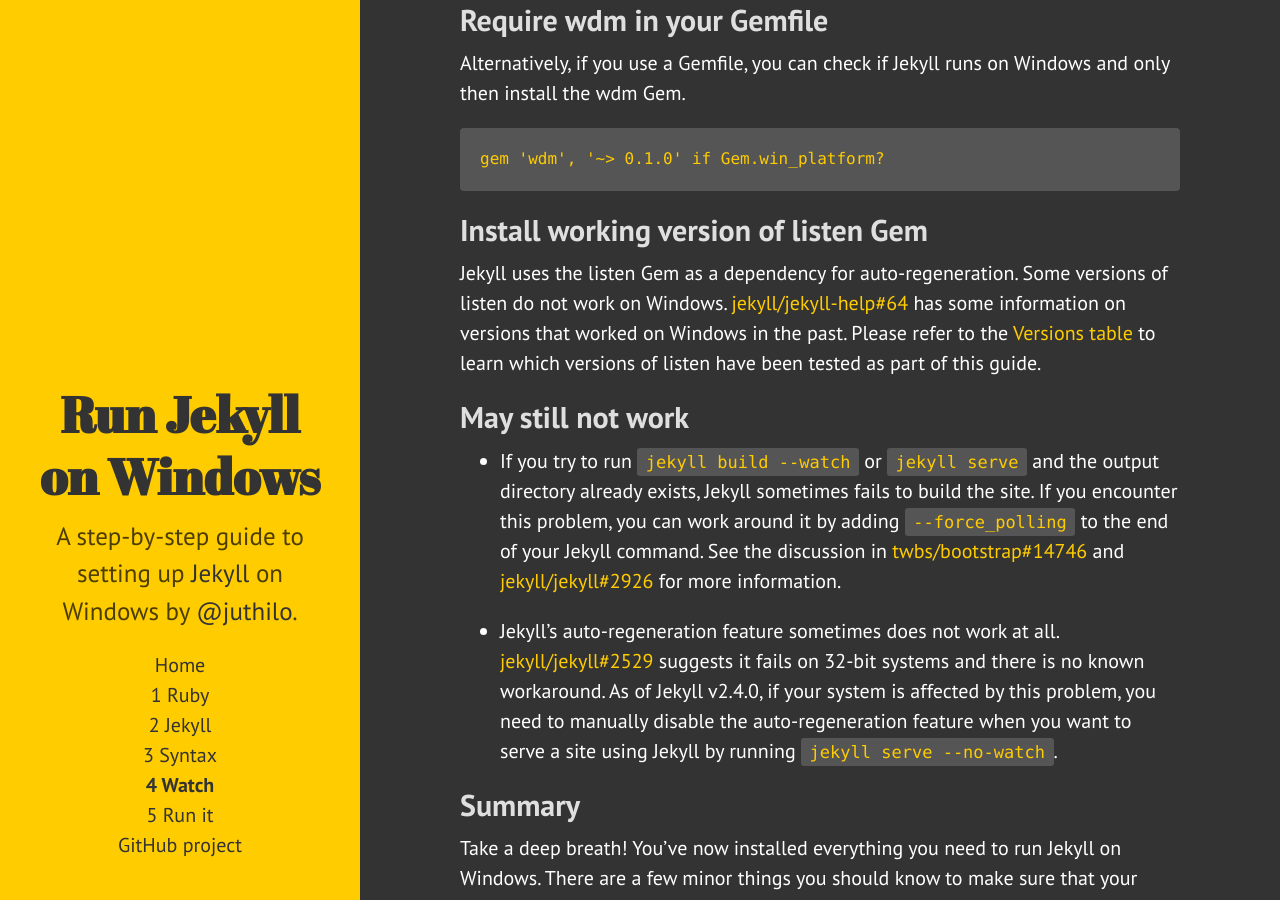
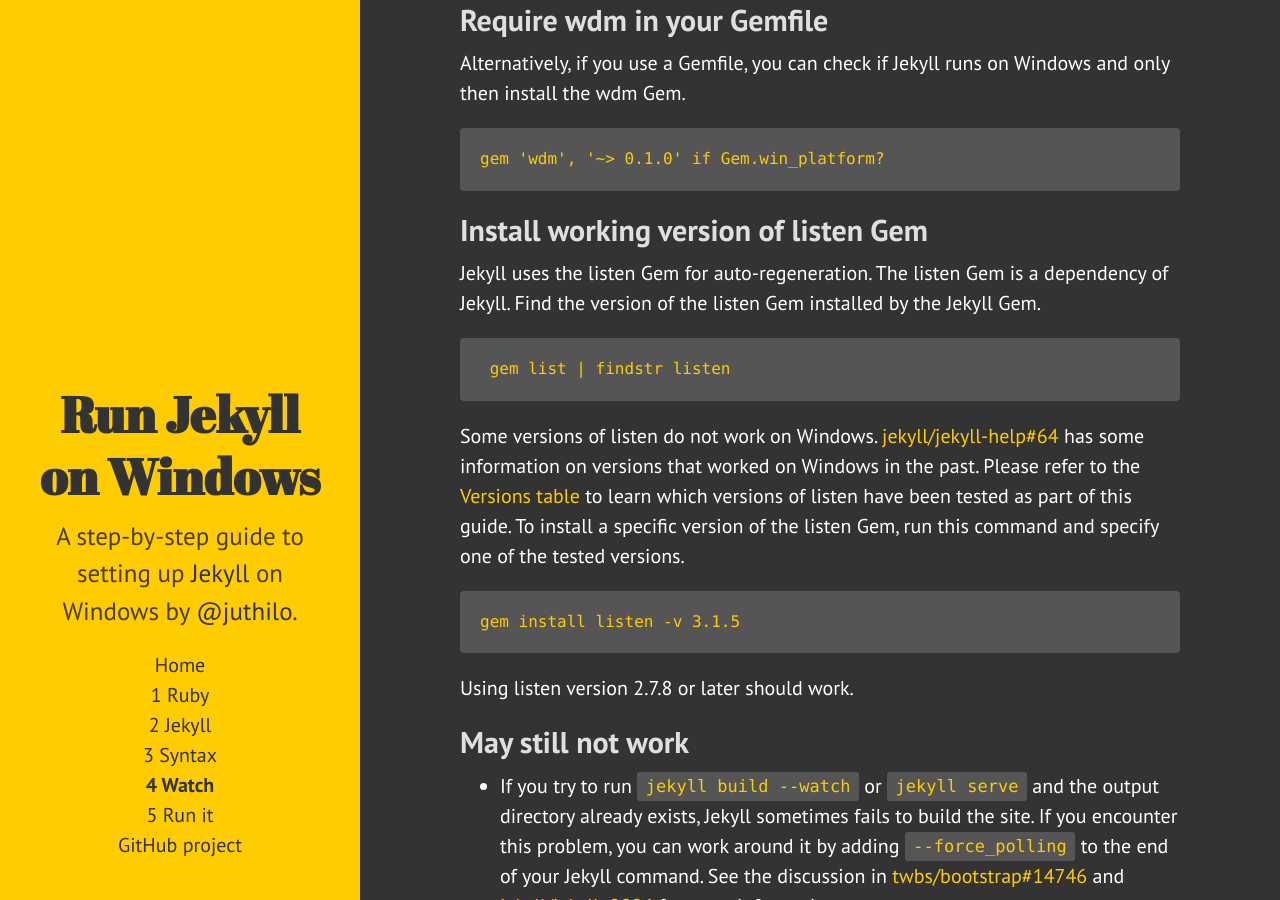
Before and after one commit to juthilo/run-jekyll-on-windows, a Jekyll site: the page built from 4-wdm-gem.md, in a window 1280 px wide and 900 px high, scrolled down 489 px. Built offline with Jekyll 4.4.1, drawn with Linux system fonts in a browser that asks for light colours.

Commit message:
update listen gem information

```diff
--- a/4-wdm-gem.md
+++ b/4-wdm-gem.md
@@ -24,7 +24,15 @@
 
 ## Install working version of listen Gem
 
-Jekyll uses the listen Gem as a dependency for auto-regeneration. Some versions of listen do not work on Windows. [jekyll/jekyll-help#64](https://github.com/jekyll/jekyll-help/issues/64) has some information on versions that worked on Windows in the past. Please refer to the [Versions table](/#versions) to learn which versions of listen have been tested as part of this guide.
+Jekyll uses the listen Gem for auto-regeneration. The listen Gem is a dependency of Jekyll. Find the version of the listen Gem installed by the Jekyll Gem.
+
+     gem list | findstr listen
+
+Some versions of listen do not work on Windows. [jekyll/jekyll-help#64](https://github.com/jekyll/jekyll-help/issues/64) has some information on versions that worked on Windows in the past. Please refer to the [Versions table](/#versions) to learn which versions of listen have been tested as part of this guide. To install a specific version of the listen Gem, run this command and specify one of the tested versions.
+
+    gem install listen -v 3.1.5
+
+Using listen version 2.7.8 or later should work.
 
 ## May still not work
 
```
